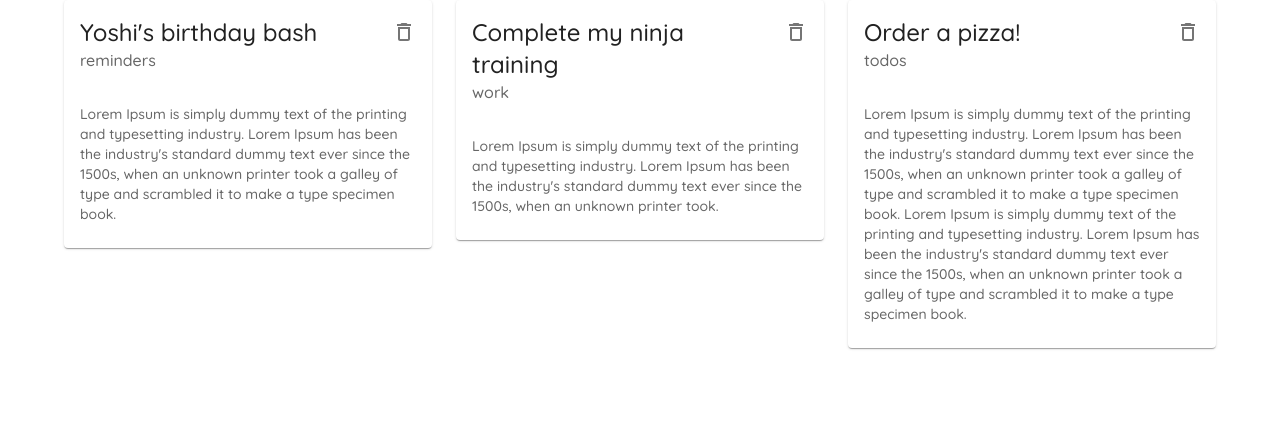
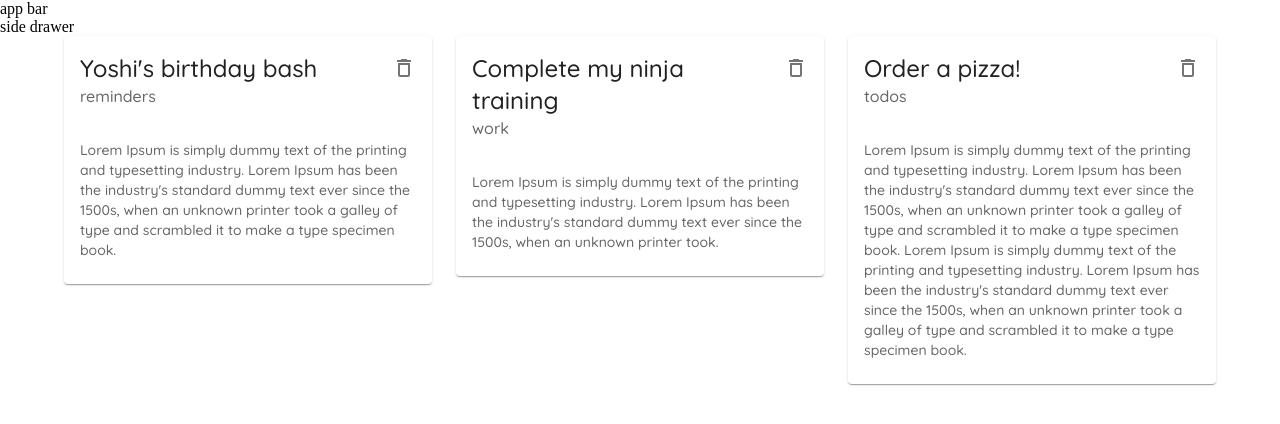
Before and after one commit to StefanoConsonni/notes-app-material-ui, a React (Create React App) app: page / in a window 1280 px wide. Shown: the top 424 px of the page. Built offline with nearby package versions, Linux system fonts and the light colour scheme; data requests are answered from the project's data file.

Commit message:
add Layout components

```diff
--- a/src/App.js
+++ b/src/App.js
@@ -5,6 +5,7 @@
 // components
 import Notes from "./pages/Notes";
 import Create from "./pages/Create";
+import Layout from "./components/Layout";
 
 const theme = createTheme({
 	palette: {
@@ -28,6 +29,7 @@
 	return (
 		<ThemeProvider theme={theme}>
 			<Router>
+				<Layout>
 					<Switch>
 						<Route exact path="/">
 							<Notes />
@@ -36,6 +38,7 @@
 							<Create />
 						</Route>
 					</Switch>
+				</Layout>
 			</Router>
 		</ThemeProvider>
 	);
--- /dev/null
+++ b/src/components/Layout.js
@@ -0,0 +1,27 @@
+import { makeStyles } from "tss-react/mui";
+
+const useStyles = makeStyles()(() => {
+	return {
+		page: {
+			background: "#f9f9f9",
+			width: "100%",
+		},
+	};
+});
+
+export default function Layout({ children }) {
+	const classes = useStyles();
+
+	return (
+		<div>
+			{/* app bar */}
+			<div>app bar</div>
+
+			{/* side drawer */}
+			<div>side drawer</div>
+
+			{/* main content */}
+			<div className={classes.page}>{children}</div>
+		</div>
+	);
+}
```
Also changed, not shown: data/db.json (indentation only). Lines whose indentation alone changed are shown as unchanged.
